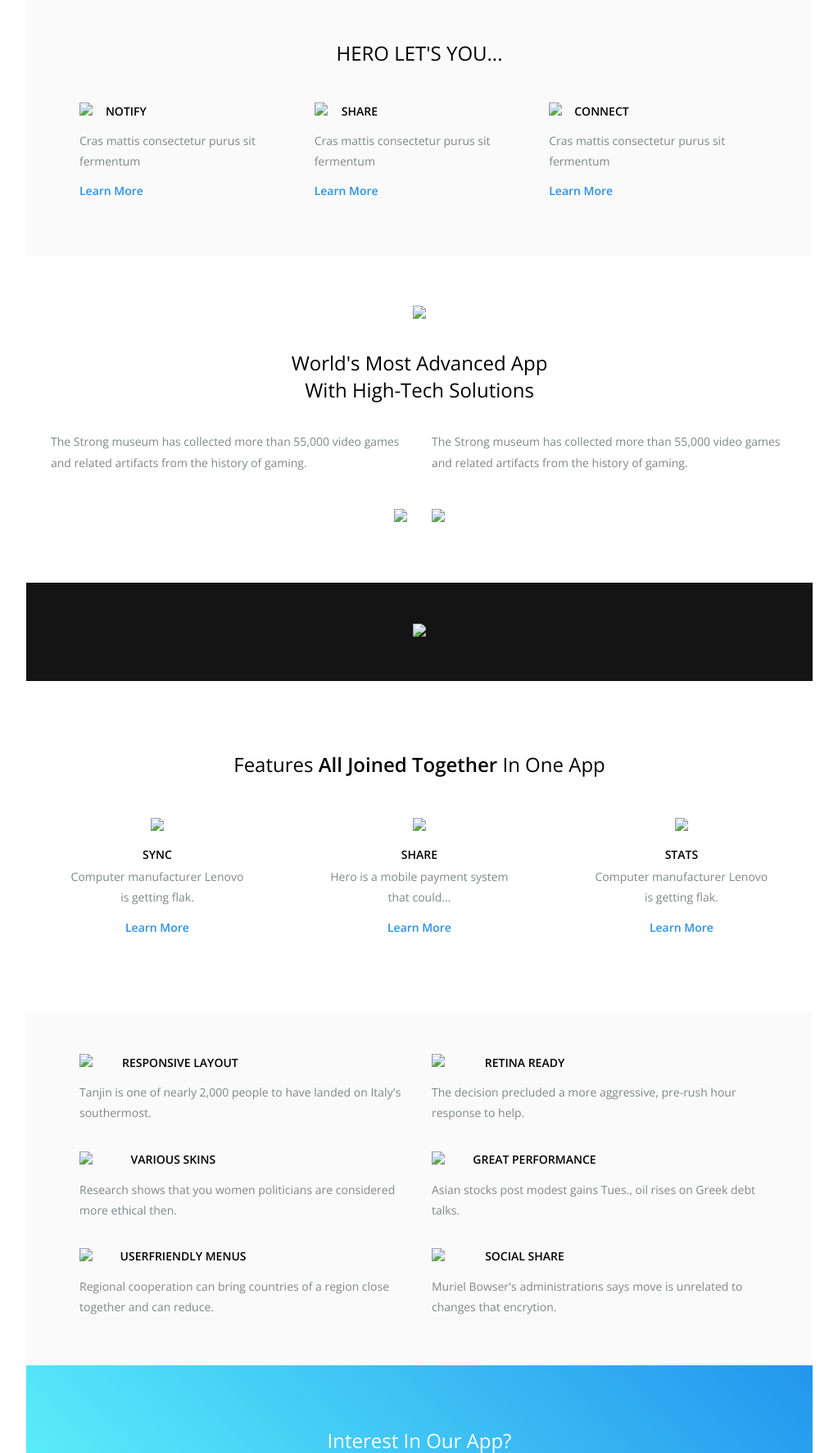
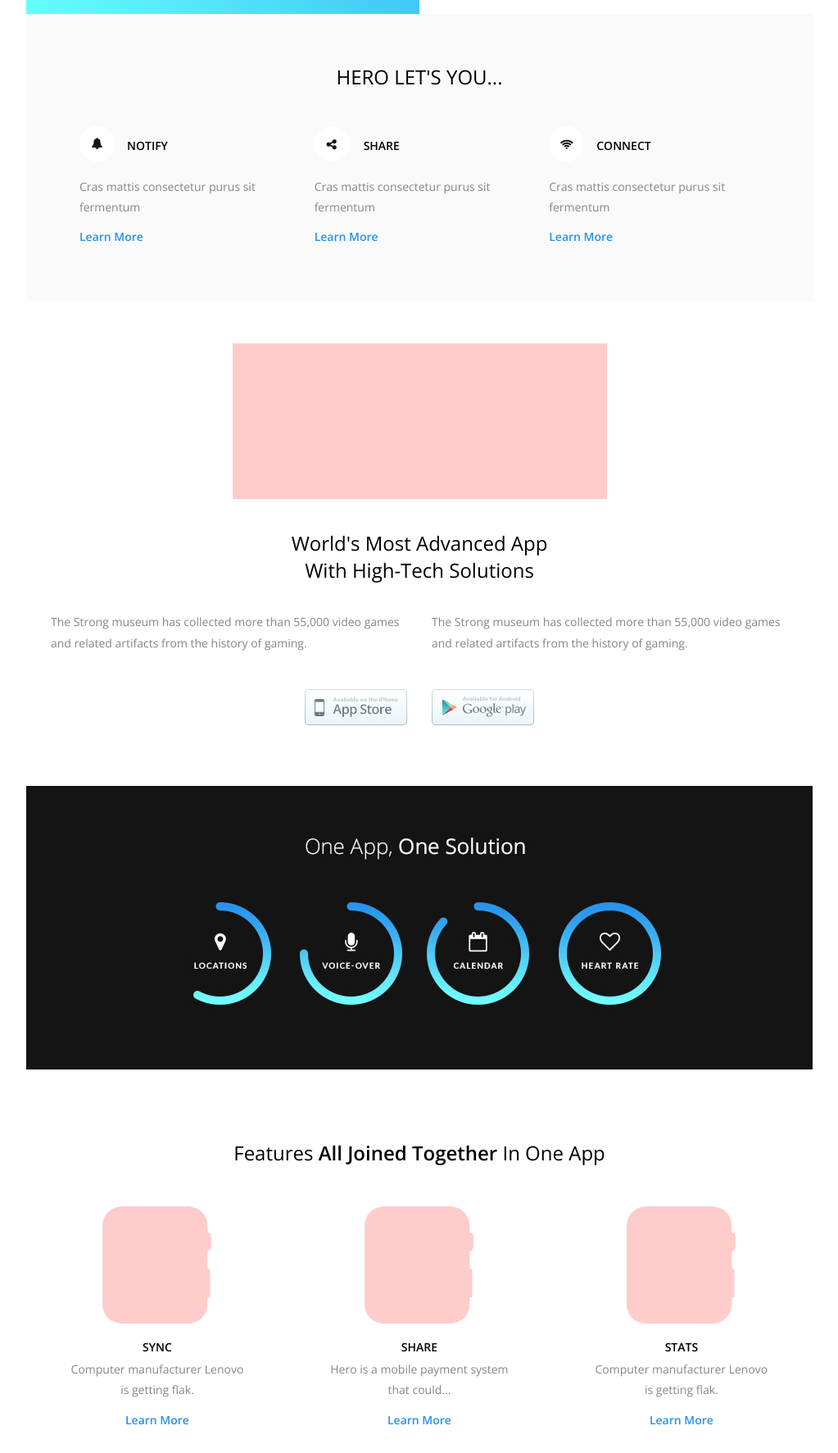
Before and after one commit to Millicenthere/email-course-starting-files, a plain HTML site: page index.html in a window 1280 px wide. Shown: the part 440-2213 px from the top of the page at 82% size, without its empty margins (128-1151 px from the left). Drawn offline with nearby package versions, Linux system fonts and the light colour scheme.

Commit message:
changed img src folder

```diff
--- a/index.html
+++ b/index.html
@@ -121,7 +121,7 @@
                             <table class="header-left" width="50%" align="left" cellspacing="0" cellpadding="0" border="0" style="background: linear-gradient(45deg, #65fffd 0%,#2296ee 100%); padding: 15px 15px 70px 15px;">
                                 <tr>
                                     <td style="font-family: 'Open Sans','Helvetica Neue', Helvetica, Arial, 'Lucida Grande',sans-serif; color: white;">
-                                        <img src="images/logo.png">
+                                        <img src="images/Production/logo.png">
                                         <h2 style="padding: 25px 0 10px; font-size: 30px; margin: 0; font-weight: 300; line-height: 1;">Get ready for</h2>
                                         <h1 style="font-size: 80px; margin: 0; line-height: 1; padding: 0 0 10px;">Hero</h1>
                                         <p style="font-style: italic; font-size: 14px; margin: 0; line-height: 1.5; padding: 20px 0 50px;">It seems like hundreds of new iWatch apps pop up every week, but which ones should you bother trying?</p>
@@ -168,7 +168,7 @@
                                         <table class="title-icon" width="33.33%" align="left" cellspacing="0" cellpadding="0" border="0" style="padding: 0;">
                                             <tr>
                                                 <td>
-                                                    <img src="images/bell_icon.png">
+                                                    <img src="images/Production/bell_icon.png">
                                                 </td>
                                                 <td style="font-family: 'Open Sans','Helvetica Neue', Helvetica, Arial, 'Lucida Grande',sans-serif; color: black; padding: 0 0 0 15px; font-weight: 600; text-transform: uppercase; font-size: 14px;">
                                                     Notify
@@ -198,7 +198,7 @@
                                         <table class="title-icon" width="33.33%" align="left" cellspacing="0" cellpadding="0" border="0" style="padding: 0;">
                                             <tr>
                                                 <td>
-                                                    <img src="images/share_icon.png">
+                                                    <img src="images/Production/share_icon.png">
                                                 </td>
                                                 <td style="font-family: 'Open Sans','Helvetica Neue', Helvetica, Arial, 'Lucida Grande',sans-serif; color: black; padding: 0 0 0 15px; font-weight: 600; text-transform: uppercase; font-size: 14px;">
                                                 Share
@@ -228,7 +228,7 @@
                                         <table class="title-icon" width="33.33%" align="left" cellspacing="0" cellpadding="0" border="0" style="padding: 0;">
                                             <tr>
                                                 <td>
-                                                    <img src="images/wifi_icon.png">
+                                                    <img src="images/Production/wifi_icon.png">
                                                 </td>
                                                 <td style="font-family: 'Open Sans','Helvetica Neue', Helvetica, Arial, 'Lucida Grande',sans-serif; color: black; padding: 0 0 0 15px; font-weight: 600; text-transform: uppercase; font-size: 14px;">
                                                 Connect
@@ -261,7 +261,7 @@
                             <table class="advance-table" width="100%" align="left" cellspacing="0" cellpadding="0" border="0" style="padding: 15px 15px 0px 15px; background-color: white;">
                                <tr>
                                 <td style="font-family: 'Open Sans','Helvetica Neue', Helvetica, Arial, 'Lucida Grande',sans-serif; color: black; padding: 36px 0 5px 0; font-weight: 300; text-transform: uppercase; font-size: 24px;" align="center">
-                                    <img src="images/image_head.jpg" class="image_head">
+                                    <img src="images/Production/image_head.jpg" class="image_head">
                                 </td>
                                </tr>
                                <tr>
@@ -284,7 +284,7 @@
                                         </tr>
                                         <tr>
                                             <td align="right" class="left-store">
-                                                <img src="/images/appstore.png">
+                                                <img src="/images/Production/appstore.png">
                                             </td>
                                         </tr>
                                     </table>
@@ -298,7 +298,7 @@
                                         </tr>
                                         <tr>
                                             <td align="left" class="right-store">
-                                                <img src="/images/playstore.png">
+                                                <img src="/images/Production/playstore.png">
                                             </td>
                                         </tr>
                                     </table>
@@ -315,7 +315,7 @@
                             <table class="one-solution-table" width="100%" align="left" cellspacing="0" cellpadding="0" border="0" style="padding: 50px 0; background: #141414;">
                                 <tr>
                                     <td>
-                                        <img src="images/one_app.jpg" style="width: 100%;">
+                                        <img src="images/Production/one_app.jpg" style="width: 100%;">
                                     </td>
                                 </tr>
                             </table>
@@ -338,7 +338,7 @@
                                         <table class="left-column" width="33.33%" align="left" cellspacing="0" cellpadding="0" border="0" style="padding: 20px 0; background: white;">
                                             <tr>
                                                 <td align="center">
-                                                    <img src="/images/watch_screen.png">
+                                                    <img src="/images/Production/watch_screen-37.png">
                                                 </td>
                                             </tr>
                                             <tr>
@@ -366,7 +366,7 @@
                                          <table class="middle-column" width="33.33%" align="left" cellspacing="0" cellpadding="0" border="0" style="padding: 20px 0; background: white;">
                                             <tr>
                                                 <td align="center">
-                                                    <img src="/images/watch_screen.png">
+                                                    <img src="/images/Production/watch_screen-39.png">
                                                 </td>
                                             </tr>
                                             <tr>
@@ -394,7 +394,7 @@
                                          <table class="right-column" width="33.33%" align="left" cellspacing="0" cellpadding="0" border="0" style="padding: 20px 0; background: white;">
                                             <tr>
                                                 <td align="center">
-                                                    <img src="/images/watch_screen.png">
+                                                    <img src="/images/Production/watch_screen.png">
                                                 </td>
                                             </tr>
                                             <tr>
@@ -442,7 +442,7 @@
                                                                 <!-- start of icon table -->
                                                                 <table class="icon-table" width="100%" align="left" cellspacing="0" cellpadding="0" border="0";>
                                                                     <td>
-                                                                        <img src="/images/phone_icon.png">
+                                                                        <img src="/images/Production/phone_icon.png">
                                                                     </td>
                                                                     <td style="font-family: 'Open Sans','Helvetica Neue', Helvetica, Arial, 'Lucida Grande',sans-serif; color: black; padding: 0 0 0 15px; font-weight: 600; text-transform: uppercase; font-size: 14px;">
                                                                         responsive layout
@@ -467,7 +467,7 @@
                                                                 <!-- start of icon table -->
                                                                 <table class="icon-table" width="100%" align="left" cellspacing="0" cellpadding="0" border="0";>
                                                                     <td>
-                                                                        <img src="/images/retina_icon.png">
+                                                                        <img src="/images/Production/retina_icon.png">
                                                                     </td>
                                                                     <td style="font-family: 'Open Sans','Helvetica Neue', Helvetica, Arial, 'Lucida Grande',sans-serif; color: black; padding: 0 0 0 15px; font-weight: 600; text-transform: uppercase; font-size: 14px;">
                                                                         Retina Ready
@@ -504,7 +504,7 @@
                                                                 <!-- start of icon table -->
                                                                 <table class="icon-table" width="100%" align="left" cellspacing="0" cellpadding="0" border="0";>
                                                                     <td>
-                                                                        <img src="/images/check_icon.png">
+                                                                        <img src="/images/Production/check_icon.png">
                                                                     </td>
                                                                     <td style="font-family: 'Open Sans','Helvetica Neue', Helvetica, Arial, 'Lucida Grande',sans-serif; color: black; padding: 0 0 0 15px; font-weight: 600; text-transform: uppercase; font-size: 14px;">
                                                                         Various Skins
@@ -529,7 +529,7 @@
                                                                 <!-- start of icon table -->
                                                                 <table class="icon-table" width="100%" align="left" cellspacing="0" cellpadding="0" border="0";>
                                                                     <td>
-                                                                        <img src="/images/settings_icon.png">
+                                                                        <img src="/images/Production/settings_icon.png">
                                                                     </td>
                                                                     <td style="font-family: 'Open Sans','Helvetica Neue', Helvetica, Arial, 'Lucida Grande',sans-serif; color: black; padding: 0 0 0 15px; font-weight: 600; text-transform: uppercase; font-size: 14px;">
                                                                         Great Performance
@@ -566,7 +566,7 @@
                                                                 <!-- start of icon table -->
                                                                 <table class="icon-table" width="100%" align="left" cellspacing="0" cellpadding="0" border="0";>
                                                                     <td>
-                                                                        <img src="/images/menu_icon.png">
+                                                                        <img src="/images/Production/menu_icon.png">
                                                                     </td>
                                                                     <td style="font-family: 'Open Sans','Helvetica Neue', Helvetica, Arial, 'Lucida Grande',sans-serif; color: black; padding: 0 0 0 15px; font-weight: 600; text-transform: uppercase; font-size: 14px;">
                                                                         Userfriendly Menus
@@ -591,7 +591,7 @@
                                                                 <!-- start of icon table -->
                                                                 <table class="icon-table" width="100%" align="left" cellspacing="0" cellpadding="0" border="0";>
                                                                     <td>
-                                                                        <img src="/images/share_icon.png">
+                                                                        <img src="/images/Production/share_icon.png">
                                                                     </td>
                                                                     <td style="font-family: 'Open Sans','Helvetica Neue', Helvetica, Arial, 'Lucida Grande',sans-serif; color: black; padding: 0 0 0 15px; font-weight: 600; text-transform: uppercase; font-size: 14px;">
                                                                         Social Share
@@ -657,32 +657,32 @@
                                             <tr>
                                                 <td align="center">
                                                     <a href="http://www.twitter.com/" target="_blank">
-                                                        <img src="images/twitter_icon.png" alt="">
+                                                        <img src="images/Production/twitter_icon.png" alt="">
                                                     </a>
                                                 </td>
                                                 <td align="center">
                                                     <a href="http://www.facebook.com/" target="_blank">
-                                                        <img src="images/facebook_icon.png" alt="">
+                                                        <img src="images/Production/facebook_icon.png" alt="">
                                                     </a>
                                                 </td>
                                                 <td align="center">
                                                     <a href="http://google.com/"target="_blank" >
-                                                        <img src="images/google_icon.png" alt="">
+                                                        <img src="images/Production/google_icon.png" alt="">
                                                     </a>
                                                 </td>
                                                 <td align="center">
                                                     <a href="http://www.pintertest.com/"target="_blank" >
-                                                        <img src="images/pinterest_icon.png" alt="">
+                                                        <img src="images/Production/pinterest_icon.png" alt="">
                                                     </a>
                                                 </td>
                                                 <td align="center">
                                                     <a href="http://www.linkedin.com/"target="_blank" >
-                                                        <img src="images/linkedin_icon.png" alt="">
+                                                        <img src="images/Production/linkedin_icon.png" alt="">
                                                     </a>
                                                 </td>
                                                 <td align="center">
                                                     <a href="http://www.youtube.com/"target="_blank" >
-                                                        <img src="images/youtube_icon.png" alt="">
+                                                        <img src="images/Production/youtube_icon.png" alt="">
                                                     </a>
                                                 </td>
                                             </tr>
```
